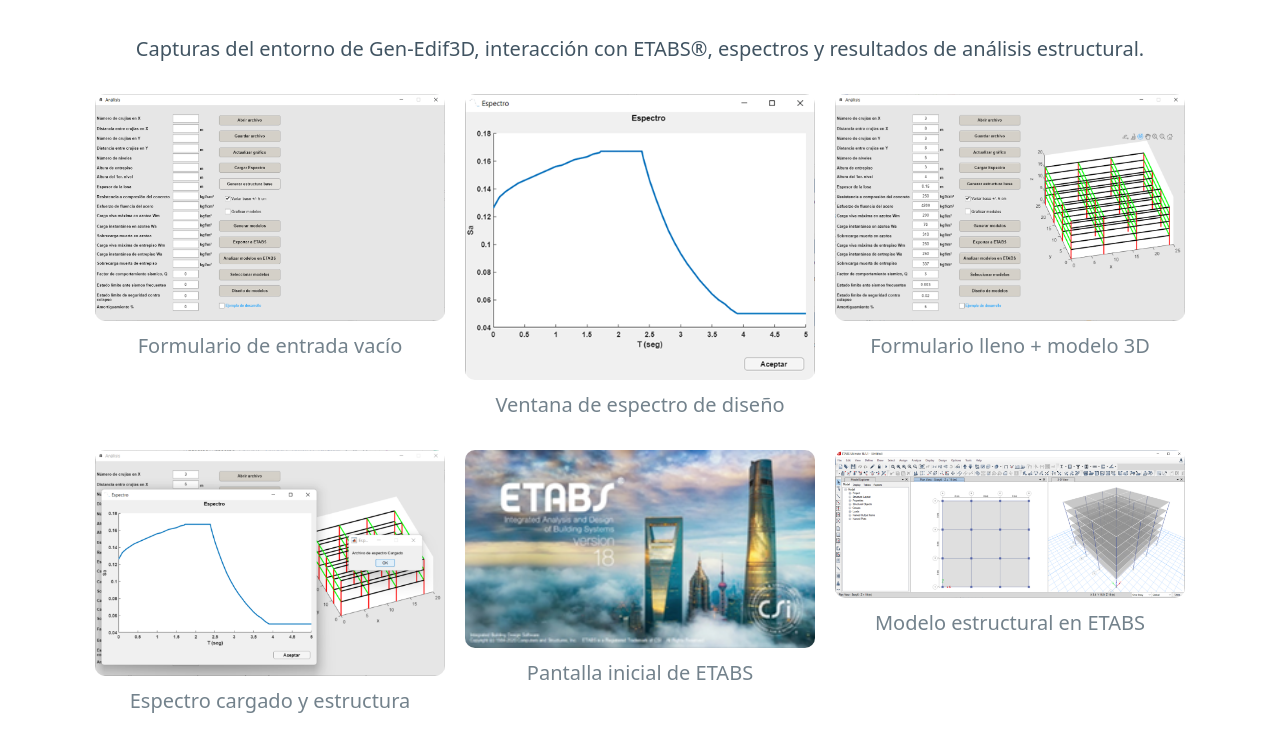
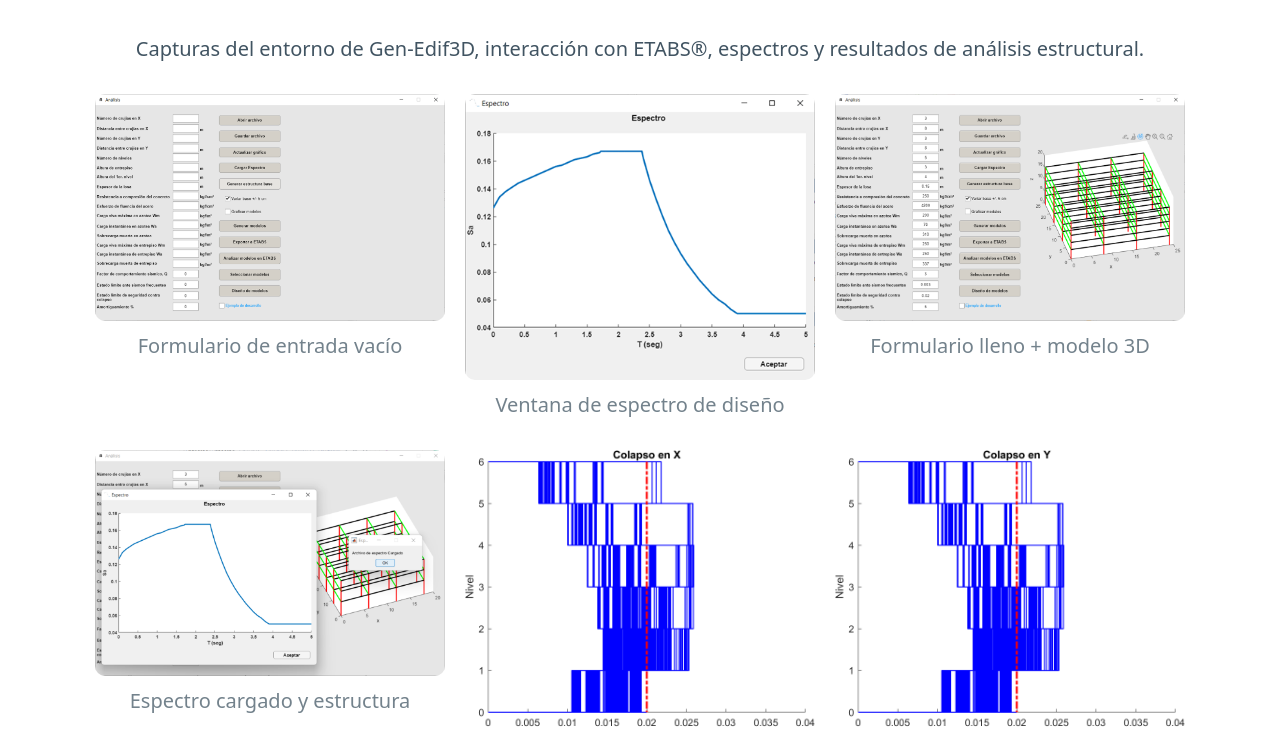
Before and after one commit to GenEdif3D/programa, a plain HTML site: page imagenes.html in a window 1280 px wide. Shown: the part 193-924 px from the top of the page. Drawn offline with nearby package versions, Linux system fonts and the light colour scheme.

Commit message:
Add files via upload

```diff
--- a/imagenes.html
+++ b/imagenes.html
@@ -48,8 +48,8 @@
 <figure><img alt="Espectro de diseño" src="espectro.png"/><figcaption>Ventana de espectro de diseño</figcaption></figure>
 <figure><img alt="Formulario con modelo 3D" src="formulario_con_modelo.png"/><figcaption>Formulario lleno + modelo 3D</figcaption></figure>
 <figure><img alt="Espectro cargado" src="espectro_con_modelo.png"/><figcaption>Espectro cargado y estructura</figcaption></figure>
-<figure><img alt="Pantalla ETABS" src="pantalla_etabs.png"/><figcaption>Pantalla inicial de ETABS</figcaption></figure>
-<figure><img alt="Modelo 3D ETABS" src="modelo_etabs.png"/><figcaption>Modelo estructural en ETABS</figcaption></figure>
+
+
 <figure><img alt="Colapso en X" src="colapso_x.png"/><figcaption>Colapso estructural - dirección X</figcaption></figure>
 <figure><img alt="Colapso en Y" src="colapso_y.png"/><figcaption>Colapso estructural - dirección Y</figcaption></figure>
 <figure><img alt="Distorsiones aceptadas" src="distorsiones.png"/><figcaption>Distorsión en modelos aceptados</figcaption></figure>
```
